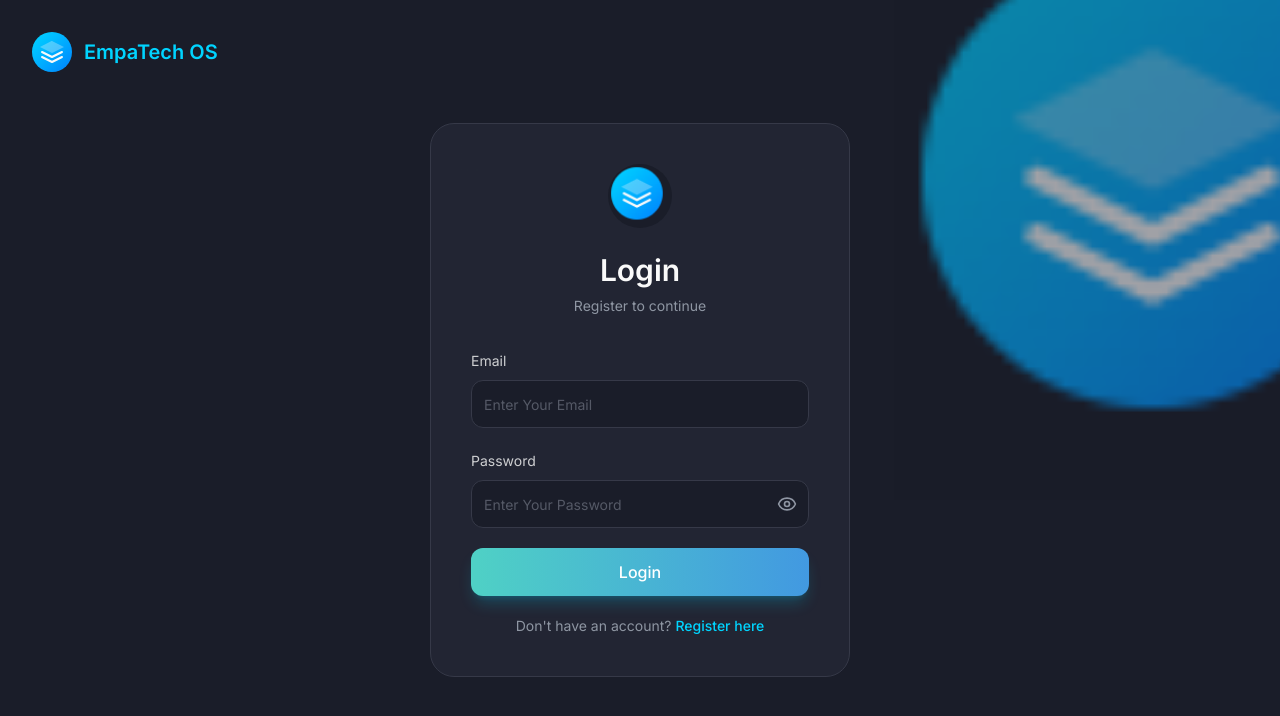
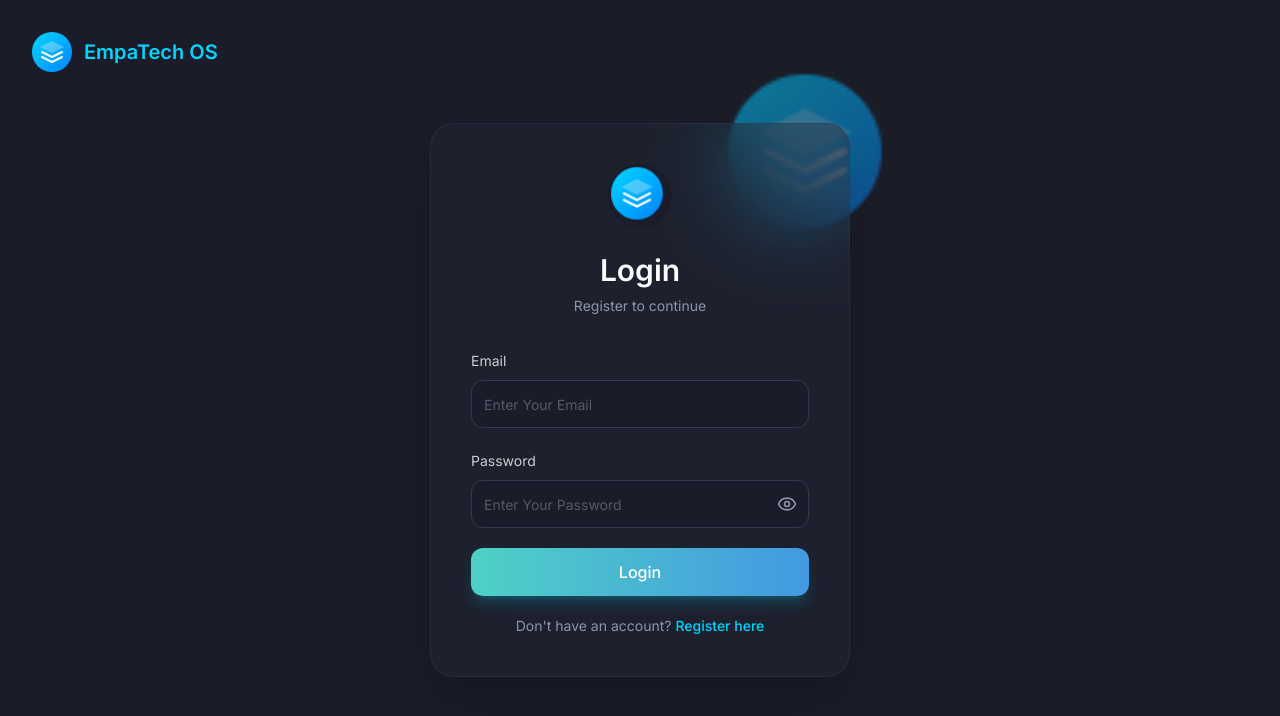
Before and after one commit to MuhammadAslam635/pixel-perfect-sign-19, a React (Vite) app: page / in a window 1280 px wide. Shown: the top 716 px of the page. Built offline with nearby package versions, Linux system fonts and the light colour scheme; the HTML template or start-up script is replaced by a standard one.

Commit message:
Refine card glass effect and orb position
Adjusted the positioning of the cyan orb to be behind the card's top-right border with a negative z-index. Removed the large right-side orb and enhanced the glassmorphism effect on both login and signup cards for a more accurate visual match.

```diff
--- a/src/components/SignIn.tsx
+++ b/src/components/SignIn.tsx
@@ -47,20 +47,20 @@ const SignIn = () => {
         <Logo />
       </div>
 
-      {/* Large Orb on Right */}
-      <div className="absolute top-0 right-0 w-[600px] h-[600px] translate-x-[200px] -translate-y-[100px]">
-        <img
-          src={iconCyan}
-          alt=""
-          className="w-full h-full object-contain opacity-60"
-        />
-      </div>
-
       {/* Content */}
       <div className="min-h-screen flex items-center justify-center relative z-10">
         {/* Login Card */}
-        <div className="w-full max-w-[420px]">
-          <div className="bg-[#252836]/80 backdrop-blur-xl rounded-3xl p-10 border border-[#363948]">
+        <div className="w-full max-w-[420px] relative">
+          {/* Cyan circle at top-right corner behind card */}
+          <div className="absolute -top-16 -right-16 w-[200px] h-[200px] -z-10">
+            <img
+              src={iconCyan}
+              alt=""
+              className="w-full h-full object-contain opacity-50"
+            />
+          </div>
+
+          <div className="bg-[#252836]/40 backdrop-blur-2xl rounded-3xl p-10 border border-[#363948]/50 shadow-2xl">
             {/* Icon */}
             <div className="flex justify-center mb-6">
               <div className="w-16 h-16 rounded-full overflow-hidden">
--- a/src/components/SignUp.tsx
+++ b/src/components/SignUp.tsx
@@ -55,20 +55,20 @@ const SignUp = () => {
         <Logo />
       </div>
 
-      {/* Large Orb on Right */}
-      <div className="absolute top-0 right-0 w-[600px] h-[600px] translate-x-[200px] -translate-y-[100px]">
-        <img
-          src={iconCyan}
-          alt=""
-          className="w-full h-full object-contain opacity-60"
-        />
-      </div>
-
       {/* Content */}
       <div className="min-h-screen flex items-center justify-center py-12 relative z-10">
         {/* Register Card */}
-        <div className="w-full max-w-[420px]">
-          <div className="bg-[#252836]/80 backdrop-blur-xl rounded-3xl p-10 border border-[#363948]">
+        <div className="w-full max-w-[420px] relative">
+          {/* Cyan circle at top-right corner behind card */}
+          <div className="absolute -top-16 -right-16 w-[200px] h-[200px] -z-10">
+            <img
+              src={iconCyan}
+              alt=""
+              className="w-full h-full object-contain opacity-50"
+            />
+          </div>
+
+          <div className="bg-[#252836]/40 backdrop-blur-2xl rounded-3xl p-10 border border-[#363948]/50 shadow-2xl">
             {/* Icon */}
             <div className="flex justify-center mb-6">
               <div className="w-16 h-16 rounded-full overflow-hidden">
```
